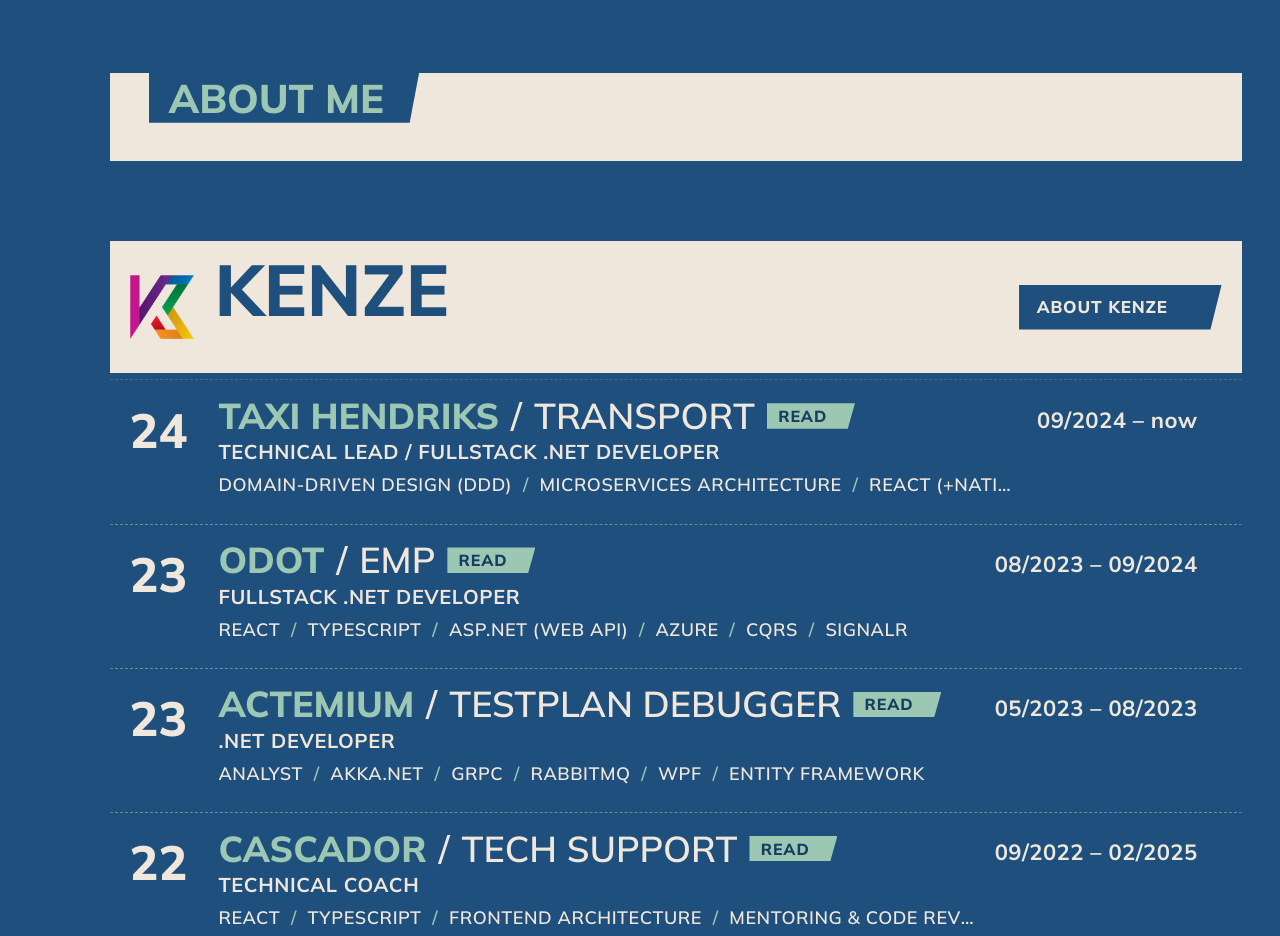
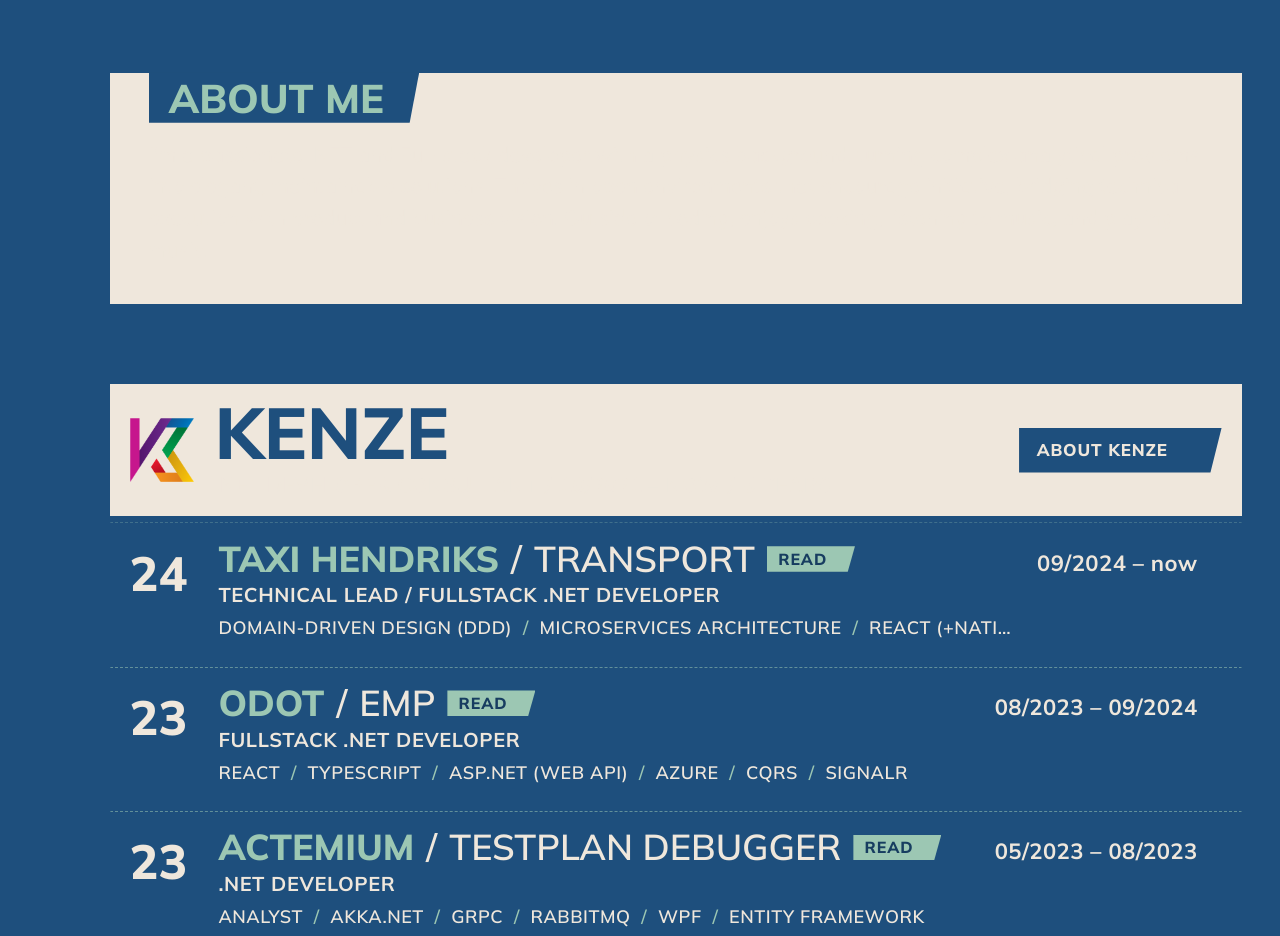
Before and after one commit to didii/rhythm-coder, a Vue app: page / in a window 1280 px wide. Shown: the part 1020-1956 px from the top of the page. Built offline with nearby package versions, Linux system fonts and the light colour scheme; some icons are missing; a web font is replaced by a local one.

Commit message:
Fix prose

```diff
--- a/src/About/sections/AboutMeSection.vue
+++ b/src/About/sections/AboutMeSection.vue
@@ -8,12 +8,12 @@
 
 <template>
   <SectionPanel id="about" :title="t('about.title')">
-    <div class="prose" :inner-h-t-m-l="l(cvData.aboutMe)"></div>
+    <div class="prose" v-html="l(cvData.aboutMe)"></div>
   </SectionPanel>
 </template>
 
 <style lang="css" scoped>
-.prose ::deep(div) {
+.prose {
   margin-top: 1rem;
   font-size: clamp(1.125rem, 1.6vw, 1.375rem);
   line-height: 1.55;
```
